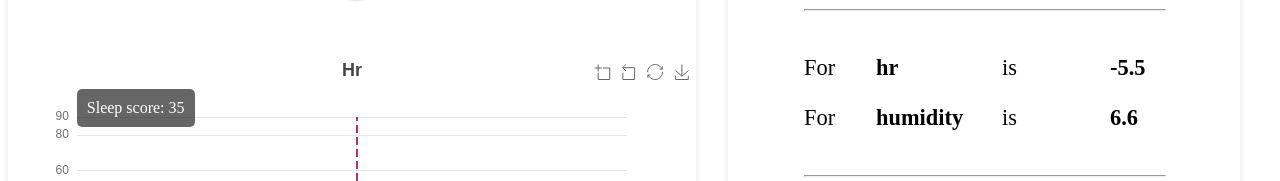
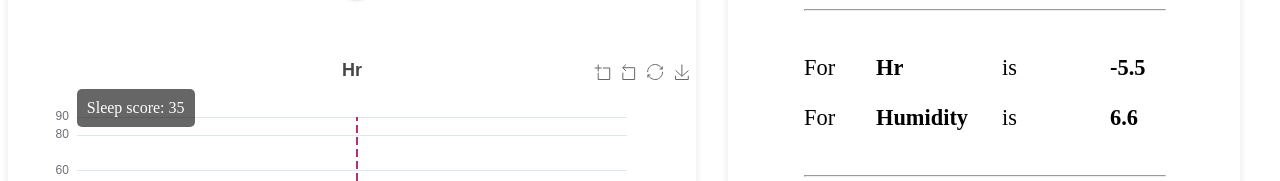
Before and after one commit to ali14taghavi4/maryamapp, a React (Create React App) app: page / in a window 1280 px wide. Shown: the part 359-540 px from the top of the page. Built offline with nearby package versions, Linux system fonts and the light colour scheme.

Commit message:
handle startcase

```diff
--- a/src/components/ExplainBox/explainBox.js
+++ b/src/components/ExplainBox/explainBox.js
@@ -1,5 +1,6 @@
 import React from "react";
 import classes from './explainBox.module.css';
+import _ from "lodash";
 
 const ExplainBox = ({combinationResult, explainerData, baseLine}) => {
     return (
@@ -25,7 +26,7 @@ const ExplainBox = ({combinationResult, explainerData, baseLine}) => {
                         Object.keys(explainerData).map(item => (
                             <div className={classes.explainerItem}>
                                 <span>For</span>
-                                <span className={classes.bolder}>{item}</span>
+                                <span className={classes.bolder}>{_.startCase(item)}</span>
                                 <span>is</span>
                                 <span className={classes.bolder}>{explainerData[item]}</span>
                             </div>
```
